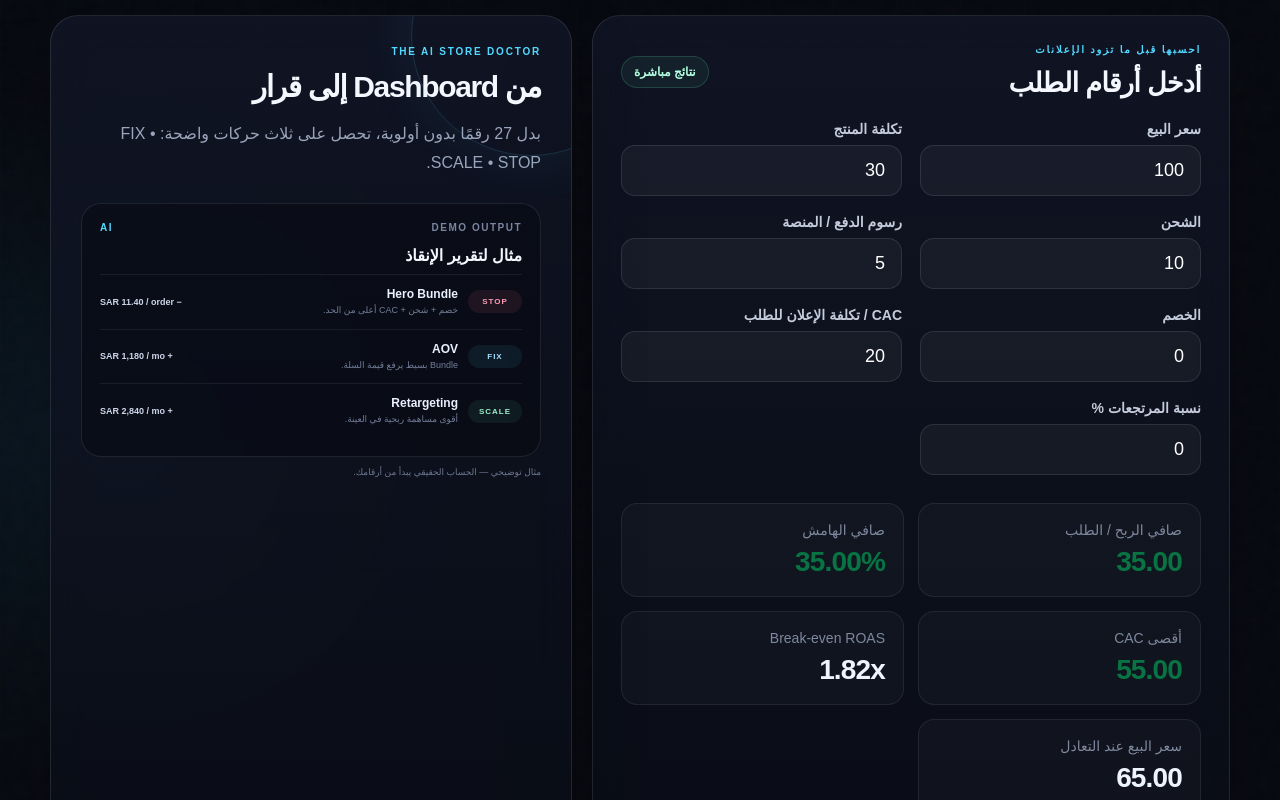
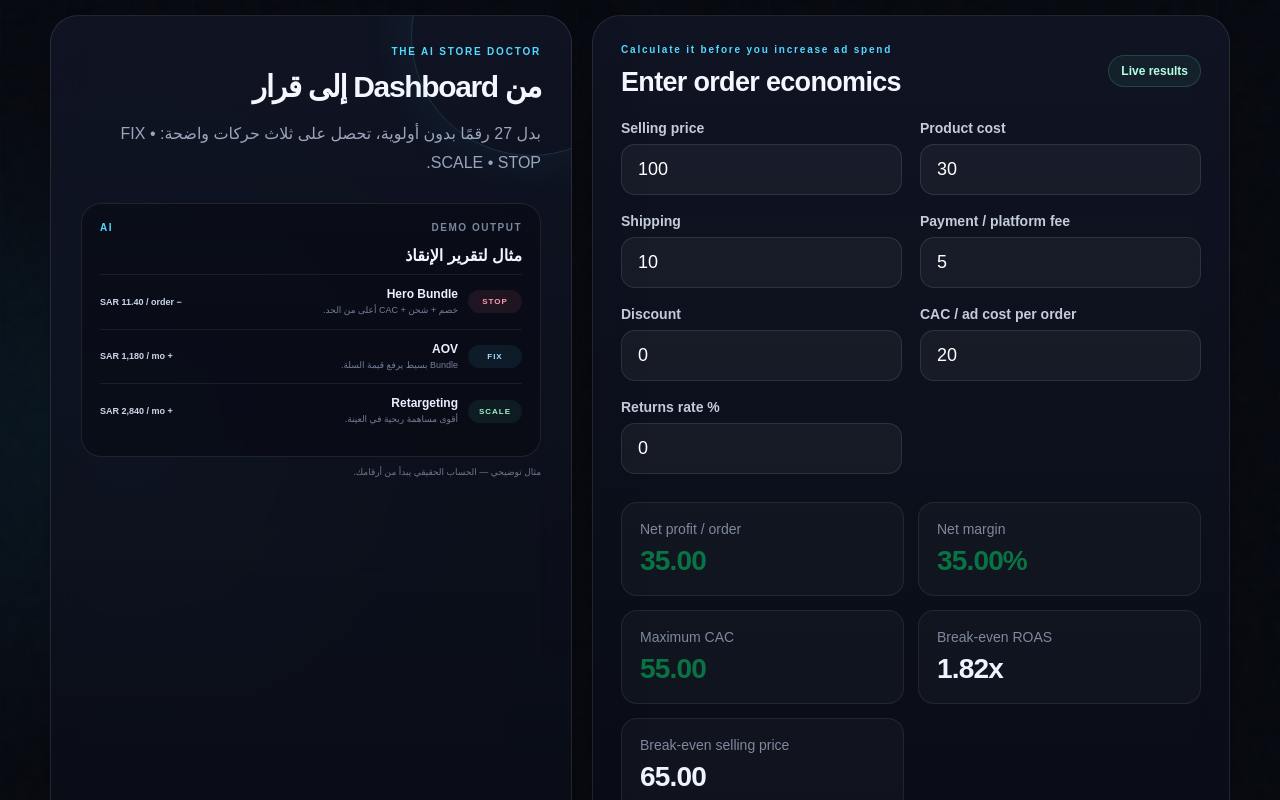
Before and after one commit to aelkhoreiby/business-money-tools, a Next.js app: page / in a window 1280 px wide. Shown: the part 980-1780 px from the top of the page. Built offline with nearby package versions, Linux system fonts and the light colour scheme.

Commit message:
fix: localize calculator and reduce input tracking overhead

```diff
--- a/app/components/EcommerceProfitCalculator.tsx
+++ b/app/components/EcommerceProfitCalculator.tsx
@@ -29,9 +29,49 @@ function money(value: number) {
   });
 }
 
-export default function EcommerceProfitCalculator() {
+export default function EcommerceProfitCalculator({ ar }: { ar: boolean }) {
   const [v, setV] = useState<Inputs>(initial);
   const trackedFirstInput = useRef(false);
+
+  const labels = ar
+    ? {
+        aria: "حاسبة ربح التجارة الإلكترونية",
+        heading: "أدخل أرقام الطلب",
+        kicker: "احسبها قبل ما تزود الإعلانات",
+        live: "نتائج مباشرة",
+        sellingPrice: "سعر البيع",
+        productCost: "تكلفة المنتج",
+        shipping: "الشحن",
+        paymentFee: "رسوم الدفع / المنصة",
+        discount: "الخصم",
+        cac: "CAC / تكلفة الإعلان للطلب",
+        returnsRate: "نسبة المرتجعات %",
+        profit: "صافي الربح / الطلب",
+        margin: "صافي الهامش",
+        maxCac: "أقصى CAC",
+        breakEvenRoas: "Break-even ROAS",
+        breakEvenPrice: "سعر البيع عند التعادل",
+        note: "المعادلات هنا تنظر إلى الإيراد بعد الخصم والمرتجعات، ثم تطرح تكلفة المنتج والشحن والرسوم والإعلان للوصول إلى ربح الطلب الفعلي.",
+      }
+    : {
+        aria: "Ecommerce profit calculator",
+        heading: "Enter order economics",
+        kicker: "Calculate it before you increase ad spend",
+        live: "Live results",
+        sellingPrice: "Selling price",
+        productCost: "Product cost",
+        shipping: "Shipping",
+        paymentFee: "Payment / platform fee",
+        discount: "Discount",
+        cac: "CAC / ad cost per order",
+        returnsRate: "Returns rate %",
+        profit: "Net profit / order",
+        margin: "Net margin",
+        maxCac: "Maximum CAC",
+        breakEvenRoas: "Break-even ROAS",
+        breakEvenPrice: "Break-even selling price",
+        note: "These formulas use revenue after discounts and returns, then subtract product cost, shipping, fees, and ad spend to estimate true order profit.",
+      };
 
   useEffect(() => {
     if (typeof window !== "undefined" && typeof window.gtag === "function") {
@@ -66,53 +106,51 @@ export default function EcommerceProfitCalculator() {
       [key]: Number.isFinite(n) ? Math.max(0, n) : 0,
     }));
 
-    if (!trackedFirstInput.current && typeof window !== "undefined" && typeof window.gtag === "function") {
+    if (
+      !trackedFirstInput.current &&
+      typeof window !== "undefined" &&
+      typeof window.gtag === "function"
+    ) {
       trackedFirstInput.current = true;
       window.gtag("event", "calculator_input_started", {
         calculator: "ecommerce_profit",
       });
     }
-
-    if (typeof window !== "undefined" && typeof window.gtag === "function") {
-      window.gtag("event", "calculator_updated", {
-        calculator: "ecommerce_profit",
-        changed_field: key,
-      });
-    }
   }
 
   return (
-    <section className="tool-card" aria-label="Ecommerce profit calculator">
+    <section
+      className="tool-card"
+      aria-label={labels.aria}
+      dir={ar ? "rtl" : "ltr"}
+    >
       <div className="section-heading">
         <div>
-          <span className="section-kicker">احسبها قبل ما تزود الإعلانات</span>
-          <h2>أدخل أرقام الطلب</h2>
+          <span className="section-kicker">{labels.kicker}</span>
+          <h2>{labels.heading}</h2>
         </div>
-        <div className="live-badge">نتائج مباشرة</div>
+        <div className="live-badge">{labels.live}</div>
       </div>
 
       <div className="form-grid">
-        <Field label="سعر البيع" value={v.sellingPrice} onChange={(x) => update("sellingPrice", x)} />
-        <Field label="تكلفة المنتج" value={v.productCost} onChange={(x) => update("productCost", x)} />
-        <Field label="الشحن" value={v.shipping} onChange={(x) => update("shipping", x)} />
-        <Field label="رسوم الدفع / المنصة" value={v.paymentFee} onChange={(x) => update("paymentFee", x)} />
-        <Field label="الخصم" value={v.discount} onChange={(x) => update("discount", x)} />
-        <Field label="CAC / تكلفة الإعلان للطلب" value={v.cac} onChange={(x) => update("cac", x)} />
-        <Field label="نسبة المرتجعات %" value={v.returnsRate} onChange={(x) => update("returnsRate", x)} />
+        <Field label={labels.sellingPrice} value={v.sellingPrice} onChange={(x) => update("sellingPrice", x)} />
+        <Field label={labels.productCost} value={v.productCost} onChange={(x) => update("productCost", x)} />
+        <Field label={labels.shipping} value={v.shipping} onChange={(x) => update("shipping", x)} />
+        <Field label={labels.paymentFee} value={v.paymentFee} onChange={(x) => update("paymentFee", x)} />
+        <Field label={labels.discount} value={v.discount} onChange={(x) => update("discount", x)} />
+        <Field label={labels.cac} value={v.cac} onChange={(x) => update("cac", x)} />
+        <Field label={labels.returnsRate} value={v.returnsRate} onChange={(x) => update("returnsRate", x)} />
       </div>
 
       <div className="results">
-        <Result label="صافي الربح / الطلب" value={money(result.profit)} tone={result.profit >= 0 ? "positive" : "negative"} />
-        <Result label="صافي الهامش" value={money(result.margin) + "%"} tone={result.margin >= 0 ? "positive" : "negative"} />
-        <Result label="أقصى CAC" value={money(result.maxCac)} tone={result.maxCac >= 0 ? "positive" : "negative"} />
-        <Result label="Break-even ROAS" value={result.breakEvenRoas ? money(result.breakEvenRoas) + "x" : "—"} />
-        <Result label="سعر البيع عند التعادل" value={money(result.breakEvenPrice)} />
+        <Result label={labels.profit} value={money(result.profit)} tone={result.profit >= 0 ? "positive" : "negative"} />
+        <Result label={labels.margin} value={money(result.margin) + "%"} tone={result.margin >= 0 ? "positive" : "negative"} />
+        <Result label={labels.maxCac} value={money(result.maxCac)} tone={result.maxCac >= 0 ? "positive" : "negative"} />
+        <Result label={labels.breakEvenRoas} value={result.breakEvenRoas ? money(result.breakEvenRoas) + "x" : "—"} />
+        <Result label={labels.breakEvenPrice} value={money(result.breakEvenPrice)} />
       </div>
 
-      <p className="tool-note">
-        المعادلات هنا تنظر إلى الإيراد بعد الخصم والمرتجعات، ثم تطرح تكلفة المنتج
-        والشحن والرسوم والإعلان للوصول إلى ربح الطلب الفعلي.
-      </p>
+      <p className="tool-note">{labels.note}</p>
     </section>
   );
 }
@@ -158,7 +196,6 @@ function Result({
   );
 }
 
-
 declare global {
   interface Window {
     dataLayer: unknown[];
```
